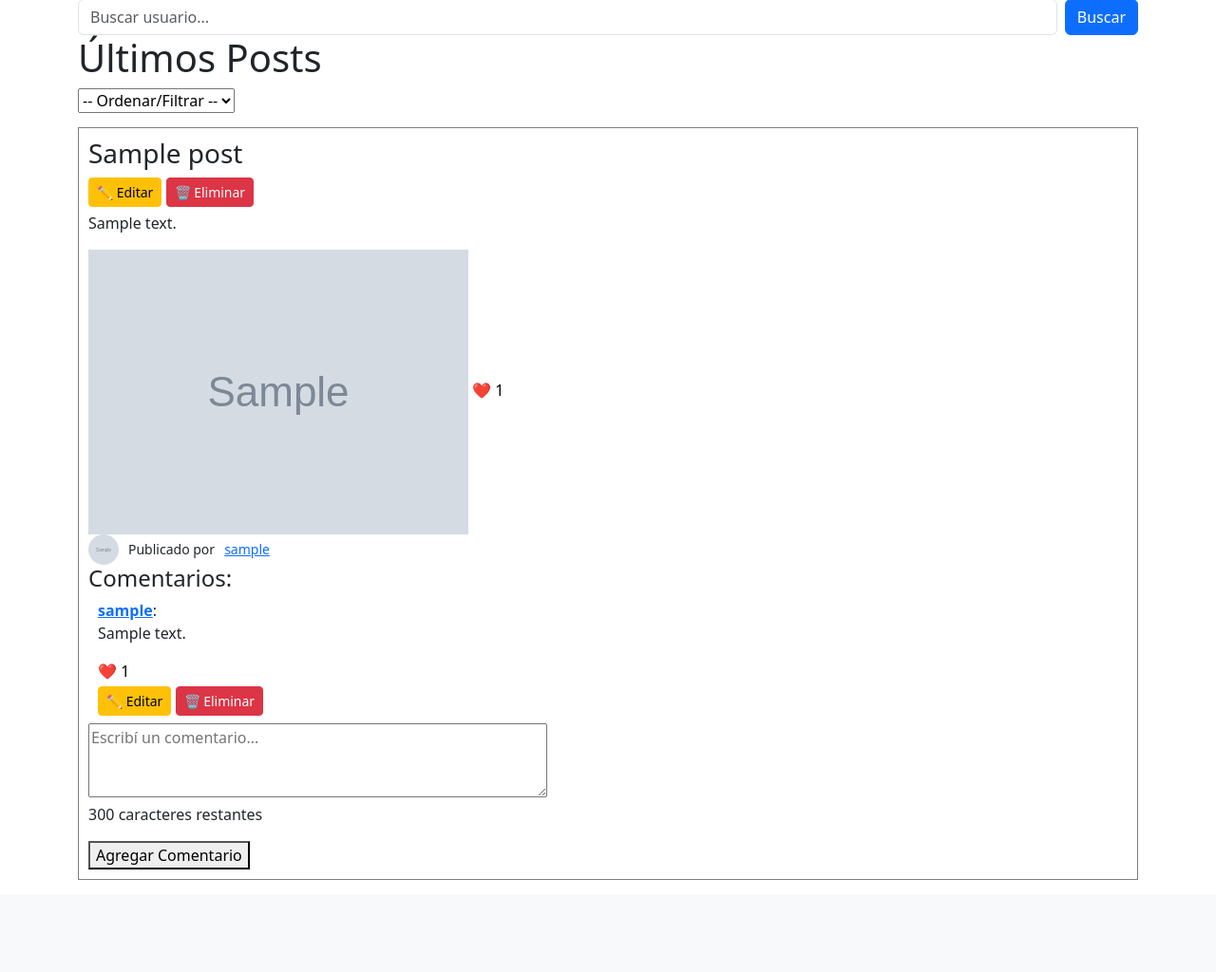
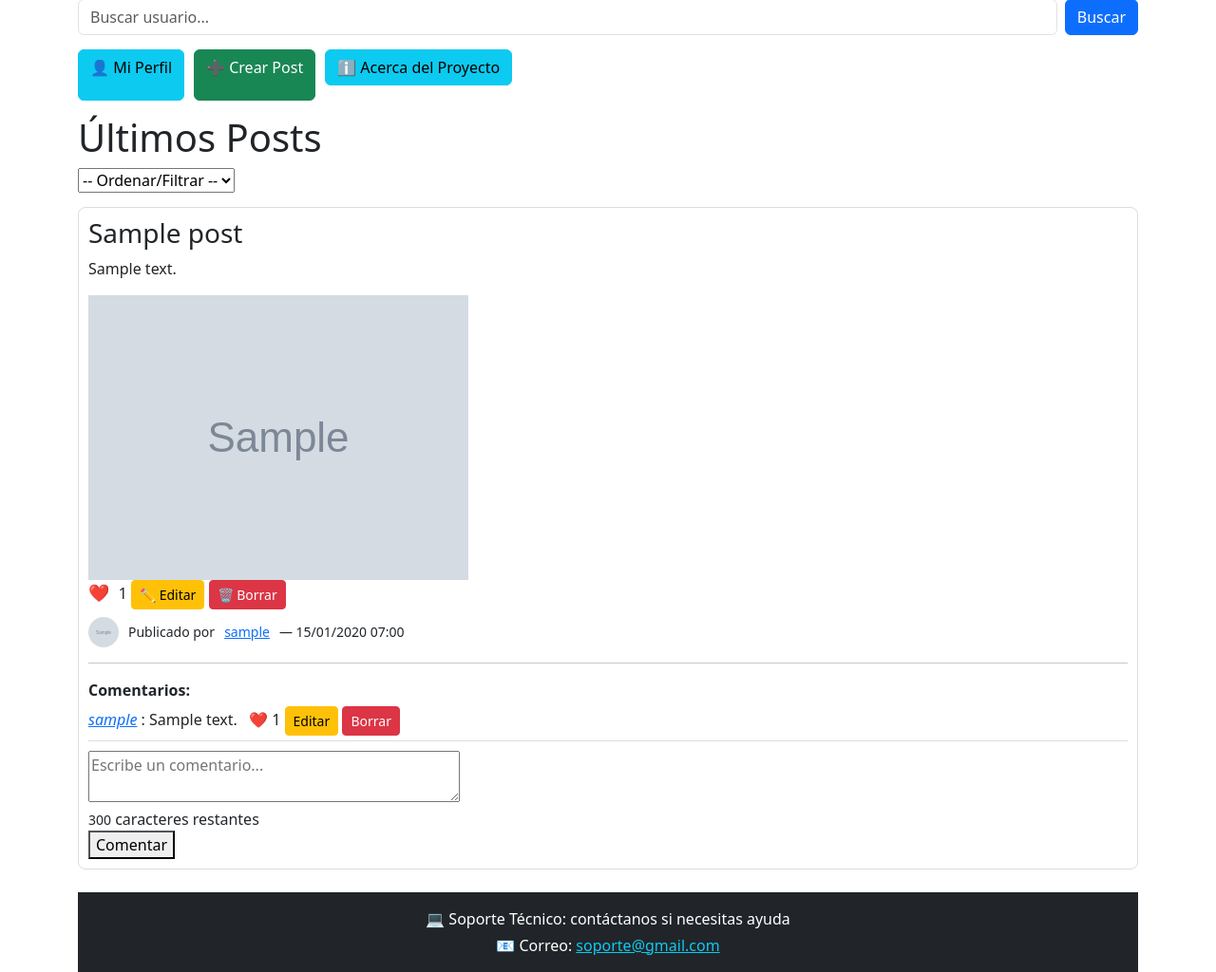
Before and after one commit to AleeHz/Proyecto_django, a Django app: page /inicio/ in a window 1280 px wide. Shown: the part 81-1105 px from the top of the page at 95% size. Before the commit the page ends 1008 px from the top, so only its background shows below. Run offline with Django 5.2, Linux system fonts and the light colour scheme; a user stored in the database is signed in; tables that the repository leaves empty hold one stand-in row (values such as "Sample post"); grey boxes marked "Sample" are stand-in pictures.

Commit message:
se agrego acerca de , footer y algunos bug de los likes y filtros

```diff
--- a/mi_proyecto/inicio/templates/inicio/inicio.html
+++ b/mi_proyecto/inicio/templates/inicio/inicio.html
@@ -11,6 +11,13 @@
     </form>
 </nav>
 
+<div style="margin: 15px 0; display: flex; gap: 10px;">
+    <a href="{% url 'mi_perfil' %}" class="btn btn-info">👤 Mi Perfil</a>
+    <a href="{% url 'crear_post' %}" class="btn btn-success">➕ Crear Post</a>
+    <a href="{% url 'acerca_del_proyecto' %}" class="btn btn-info mb-3">
+    ℹ️ Acerca del Proyecto</a>
+</div>
+
 <h1>Últimos Posts</h1>
 
 <form method="get" style="margin-bottom: 15px;">
@@ -22,99 +29,147 @@
     </select>
 </form>
 
-
+{% if posts %}
+    <ul style="list-style: none; padding: 0;">
     {% for post in posts %}
-<div style="border: 1px solid gray; padding: 10px; margin-bottom: 15px;">
+        <li style="margin-bottom: 20px; border: 1px solid #ddd; padding: 10px; border-radius: 8px;">
             <h3>{{ post.titulo }}</h3>
-
-    <div style="margin-bottom: 5px;">
-        {% if user == post.autor %}
-            <a href="{% url 'editar_post' post.id %}" class="btn btn-warning btn-sm">✏️ Editar</a>
-        {% endif %}
-        {% if user == post.autor or user.is_staff %}
-            <a href="{% url 'eliminar_post' post.id %}" class="btn btn-danger btn-sm">🗑️ Eliminar</a>
-        {% endif %}
-    </div>
-
             <p>{{ post.contenido }}</p>
 
             {% if post.imagen %}
+                <div style="margin-top: 10px;">
                     <img src="{{ post.imagen.url }}" alt="Imagen del post" style="max-width: 400px; max-height: 300px;">
+                </div>
             {% endif %}
 
             {% if user.is_authenticated %}
-        <button class="like-button-unificado"
-                data-id="{{ post.id }}"
-                data-tipo="post"
-                data-liked="{% if user in post.likes.all %}true{% else %}false{% endif %}"
-                style="background:none; border:none; padding:0; cursor:pointer;">
-            <span class="icono-like">{% if user in post.likes.all %}❤️{% else %}♡{% endif %}</span>
-            <span class="like-count">{{ post.likes.count }}</span>
-        </button>
+                <span id="like-button-{{ post.id }}"
+                      onclick="toggleLike('{{ post.id }}', 'post')"
+                      style="cursor:pointer; font-size: 18px; margin-right: 5px;">
+                    {% if user in post.likes.all %}❤️{% else %}♡{% endif %}
+                </span>
+                <span id="like-count-{{ post.id }}">{{ post.likes.count }}</span>
             {% endif %}
 
-    <small style="display: flex; align-items: center; gap: 10px;">
+            <!-- Opciones editar/borrar para posts -->
+            {% if request.user == post.autor %}
+                <a href="{% url 'editar_post' post.id %}?next={{ request.path }}"
+                    class="btn btn-sm btn-warning">✏️ Editar</a>
+                <a href="{% url 'eliminar_post' post.id %}?next={{ request.path }}"
+                    class="btn btn-sm btn-danger">🗑️ Borrar</a>
+            {% elif request.user.is_superuser %}
+                <a href="{% url 'eliminar_post' post.id %}?next={{ request.path }}"
+                class="btn btn-sm btn-danger">🗑️ Borrar</a>
+            {% endif %}
+
+            <small style="display: flex; align-items: center; gap: 10px; margin-top: 8px;">
                 {% if post.autor.perfil.avatar %}
                     <img src="{{ post.autor.perfil.avatar.url }}" alt="Avatar de {{ post.autor.username }}" style="width: 32px; height: 32px; border-radius: 50%;">
                 {% else %}
                     <img src="/media/avatars/default.png" alt="Avatar por defecto" style="width: 32px; height: 32px; border-radius: 50%;">
                 {% endif %}
-        Publicado por {% if request.user == post.autor %}
+                Publicado por
+                {% if request.user == post.autor %}
                     <a href="{% url 'mi_perfil' %}">{{ post.autor.username }}</a>
                 {% else %}
                     <a href="{% url 'perfil_usuario' post.autor.username %}">{{ post.autor.username }}</a>
                 {% endif %}
+                — {{ post.fecha_publicacion|date:"d/m/Y H:i" }}
             </small>
 
-    <h4>Comentarios:</h4>
-    {% if post.comentarios.exists %}
+            <hr>
+            <strong>Comentarios:</strong>
             {% for comentario in post.comentarios.all %}
-            <div style="margin-left: 10px; margin-bottom: 8px;">
-                <strong><a href="{% url 'perfil_usuario' comentario.autor.username %}">{{ comentario.autor.username }}</a></strong>:
-                <p>{{ comentario.texto }}</p>
+                <div style="border-bottom: 1px solid #ddd; padding: 5px 0;">
+                    <em>
+                        {% if request.user == comentario.autor %}
+                            <a href="{% url 'mi_perfil' %}">{{ comentario.autor.username }}</a>
+                        {% else %}
+                            <a href="{% url 'perfil_usuario' comentario.autor.username %}">{{ comentario.autor.username }}</a>
+                        {% endif %}
+                    </em>: {{ comentario.texto }}
 
                     {% if user.is_authenticated %}
-                    <div style="margin-top: 4px;">
-                        <button class="like-button-unificado"
-                                data-id="{{ comentario.id }}"
-                                data-tipo="comentario"
-                                data-liked="{% if user in comentario.likes.all %}true{% else %}false{% endif %}"
-                                style="background:none; border:none; padding:0; cursor:pointer;">
-                            <span class="icono-like">{% if user in comentario.likes.all %}❤️{% else %}♡{% endif %}</span>
-                            <span class="like-count">{{ comentario.likes.count }}</span>
-                        </button>
-                    </div>
+                        <span id="like-button-{{ comentario.id }}"
+                              onclick="toggleLike('{{ comentario.id }}', 'comentario')"
+                              style="cursor:pointer; font-size: 16px; margin-left: 8px;">
+                            {% if user in comentario.likes.all %}❤️{% else %}♡{% endif %}
+                        </span>
+                        <span id="like-count-{{ comentario.id }}">{{ comentario.likes.count }}</span>
                     {% endif %}
 
-                <div style="margin-top: 4px;">
-                    {% if user == comentario.autor %}
-                        <a href="{% url 'editar_comentario' comentario.id %}" class="btn btn-warning btn-sm">✏️ Editar</a>
-                    {% endif %}
-                    {% if user == comentario.autor or user == post.autor or user.is_staff %}
-                        <a href="{% url 'eliminar_comentario' comentario.id %}" class="btn btn-danger btn-sm">🗑️ Eliminar</a>
+                    {% if request.user == comentario.autor %}
+                        <a href="{% url 'editar_comentario' comentario.id %}?next={{ request.path }}" class="btn btn-sm btn-warning">Editar</a>
+                        <a href="{% url 'eliminar_comentario' comentario.id %}?next={{ request.path }}" class="btn btn-sm btn-danger">Borrar</a>
+                    {% elif request.user.is_superuser %}
+                        <a href="{% url 'eliminar_comentario' comentario.id %}?next={{ request.path }}" class="btn btn-sm btn-danger">Borrar</a>
                     {% endif %}
                 </div>
+            {% empty %}
+                <p>No hay comentarios aún.</p>
+            {% endfor %}
+
+            {% if user.is_authenticated %}
+                <form method="post" action="{% url 'agregar_comentario' post.id %}" style="margin-top: 10px;">
+                    {% csrf_token %}
+                    <textarea
+                        name="comentario"
+                        rows="2"
+                        cols="40"
+                        maxlength="300"
+                        oninput="updateCounter(this, 'contador-{{ post.id }}')"
+                        placeholder="Escribe un comentario..."
+                        required></textarea>
+                    <div>
+                        <small id="contador-{{ post.id }}">300</small> caracteres restantes
                     </div>
+                    <input type="hidden" name="next" value="{{ request.path }}">
+                    <button type="submit">Comentar</button>
+                </form>
+            {% endif %}
+        </li>
     {% endfor %}
+    </ul>
 {% else %}
-        <p>No hay comentarios.</p>
+    <p>No hay publicaciones.</p>
 {% endif %}
 
-    {% if user.is_authenticated %}
-        <form method="post" action="{% url 'agregar_comentario' post.id %}">
-            {% csrf_token %}
-            <textarea id="comentario-texto-{{ post.id }}"
-                      name="comentario"
-                      placeholder="Escribí un comentario..."
-                      rows="3" cols="50" maxlength="300"></textarea><br>
-            <p><span id="contador-{{ post.id }}">300</span> caracteres restantes</p>
-            <button type="submit">Agregar Comentario</button>
-        </form>
-    {% else %}
-        <p><em>Inicia sesión para comentar.</em></p>
-    {% endif %}
+<script>
+function toggleLike(objetoId, tipo) {
+    fetch("{% url 'toggle_like_unificado' %}", {
+        method: "POST",
+        headers: {
+            "Content-Type": "application/json",
+            "X-CSRFToken": "{{ csrf_token }}"
+        },
+        body: JSON.stringify({ id: objetoId, tipo: tipo })
+    })
+    .then(response => response.json())
+    .then(data => {
+        document.getElementById(`like-count-${objetoId}`).innerText = data.likes_count;
+        document.getElementById(`like-button-${objetoId}`).innerText = data.liked ? "❤️" : "♡";
+    })
+    .catch(error => console.error('Error:', error));
+}
+
+function updateCounter(textarea, counterId) {
+    const maxLength = textarea.getAttribute("maxlength");
+    const currentLength = textarea.value.length;
+    document.getElementById(counterId).textContent = maxLength - currentLength;
+}
+</script>
+
+
+<footer class="bg-dark text-white text-center py-3 mt-4">
+    <div class="container">
+        <p class="mb-1">💻 Soporte Técnico: contáctanos si necesitas ayuda</p>
+        <p class="mb-0">
+            📧 Correo:
+            <a href="mailto:soporte@gmail.com" class="text-info">soporte@gmail.com</a>
+        </p>
     </div>
-{% endfor %}
+</footer>
 
-<!-- El resto de tus scripts de like y contador se mantienen igual -->
+
+
 {% endblock %}
--- a/mi_proyecto/inicio/urls.py
+++ b/mi_proyecto/inicio/urls.py
@@ -40,4 +40,6 @@ urlpatterns = [
 
     path("buscar/", views.buscar_perfil, name="buscar_perfil"),
 
+    path('acerca-del-proyecto/', views.acerca_del_proyecto, name='acerca_del_proyecto'),
+
     ]
--- a/mi_proyecto/inicio/views.py
+++ b/mi_proyecto/inicio/views.py
@@ -33,6 +33,13 @@ from django.db.models import Q
 
 #tengo q ver esto aun no funciona bien
 def inicio(request):
+
+    if request.user.is_authenticated:
+        base_template = 'inicio/base_usuario.html'
+    else:
+        base_template = 'inicio/base_admin.html'
+
+
     # Tomamos el valor del filtro de la URL
     filtro = request.GET.get('filtro', '')
 
@@ -82,6 +89,7 @@ def inicio(request):
         'posts': posts,
         'form': form,
         'filtro': filtro,
+        'base_template': base_template,
     })
 
 
@@ -144,16 +152,19 @@ def perfil_usuario(request, username):
     fecha_inicio = request.GET.get('fecha_inicio')
     fecha_fin = request.GET.get('fecha_fin')
 
+    # Filtros de imagen
     if filtro == 'con_imagen':
         posts = posts.exclude(Q(imagen='') | Q(imagen__isnull=True))
     elif filtro == 'sin_imagen':
         posts = posts.filter(Q(imagen='') | Q(imagen__isnull=True))
 
+    # Orden por fecha
     if filtro == 'fecha_asc':
         posts = posts.order_by('fecha_publicacion')
     else:  # por defecto fecha_desc
         posts = posts.order_by('-fecha_publicacion')
 
+    # Filtro por rango de fechas
     if fecha_inicio:
         posts = posts.filter(fecha_publicacion__date__gte=fecha_inicio)
     if fecha_fin:
@@ -171,20 +182,24 @@ def perfil_usuario(request, username):
             for comentario in post.comentarios.all():
                 comentario.user_dio_like = False
 
-    # Comentarios
+    # Comentarios: solo usuarios logueados pueden comentar
     if request.method == 'POST':
-        form = ComentarioForm(request.POST)
-        if form.is_valid():
-            texto = form.cleaned_data['texto'].strip()
-            if not texto:
-                messages.error(request, "El comentario no puede estar vacío.")
-            else:
-                comentario = form.save(commit=False)
-                comentario.autor = request.user
-                comentario.post = get_object_or_404(Post, pk=request.POST.get('post_id'))
-                comentario.texto = texto
-                comentario.save()
-                return redirect('perfil_usuario', username=username)
+        if not request.user.is_authenticated:
+            messages.error(request, "Debes iniciar sesión para comentar.")
+            return redirect('login')  # o redirigir a la misma página si querés
+        else:
+            form = ComentarioForm(request.POST)
+            if form.is_valid():
+                texto = form.cleaned_data['texto'].strip()
+                if not texto:
+                    messages.error(request, "El comentario no puede estar vacío.")
+                else:
+                    comentario = form.save(commit=False)
+                    comentario.autor = request.user
+                    comentario.post = get_object_or_404(Post, pk=request.POST.get('post_id'))
+                    comentario.texto = texto
+                    comentario.save()
+                    return redirect('perfil_usuario', username=username)
     else:
         form = ComentarioForm()
 
@@ -321,7 +336,7 @@ def editar_post(request, post_id):
             else:
 
                 form.save()  # guarda también imagen si se usa
-                return redirect('perfil_usuario', username=post.autor.username)
+                return redirect('inicio')
     else:
         form = PostForm(instance=post)
 
@@ -340,18 +355,26 @@ def editar_post(request, post_id):
 @login_required
 def editar_comentario(request, comentario_id):
     comentario = get_object_or_404(Comentario, id=comentario_id)
+
+    # Permitir solo que el autor lo edite
     if request.user != comentario.autor:
         return HttpResponseForbidden("No tenés permiso para editar este comentario.")
 
     if request.method == 'POST':
         texto = request.POST.get('texto', '').strip()
-    if texto:
-        comentario.texto = texto
-        comentario.save()
-    else:
-        from django.contrib import messages
-        messages.error(request, "El comentario no puede estar vacío.")
-        return redirect('inicio')
+
+        if texto:
+            comentario.texto = texto
+            comentario.save()
+            # Redirigir a la página de donde vino (si está en el GET)
+            next_url = request.GET.get('next', reverse('inicio'))
+            return redirect(next_url)
+        else:
+            from django.contrib import messages
+            messages.error(request, "El comentario no puede estar vacío.")
+            return redirect(request.GET.get('next', reverse('inicio')))
+
+    # Si es GET, mostrar el formulario
     return render(request, 'inicio/editar_comentario.html', {'comentario': comentario})
 
 
@@ -424,3 +447,8 @@ def buscar_perfil(request):
 
         # Si es otro, ir a perfil_usuario
         return redirect(reverse("perfil_usuario", args=[usuario.username]))
+
+
+
+def acerca_del_proyecto(request):
+    return render(request, 'inicio/acerca_del_proyecto.html')
```
Also changed, not shown: mi_proyecto/inicio/templates/inicio/acerca_del_proyecto.html (added, +31 -0 lines), mi_proyecto/inicio/templates/inicio/editar_post.html (+51 -7 lines), mi_proyecto/inicio/templates/inicio/perfil.html (+31 -0 lines), mi_proyecto/inicio/templates/inicio/perfil_usuario.html (+16 -13 lines), mi_proyecto/mi_proyecto/media/avatares/dni_parte_de_atras_IIrfoVb.jpeg (added), mi_proyecto/mi_proyecto/media/posts_imagenes/WhatsApp_Image_2025-06-25_at_17.45.39.jpeg (added), mi_proyecto/mi_proyecto/media/posts_imagenes/WhatsApp_Image_2025-07-01_at_21_lfiQKrS.12.31.jpeg (added), mi_proyecto/mi_proyecto/media/posts_imagenes/WhatsApp_Image_2025-07-30_at_22.32.05.jpeg (added), mi_proyecto/mi_proyecto/media/posts_imagenes/WhatsApp_Image_2025-08-05_at_12.00.37.jpeg (added). Lines whose indentation alone changed are shown as unchanged.
